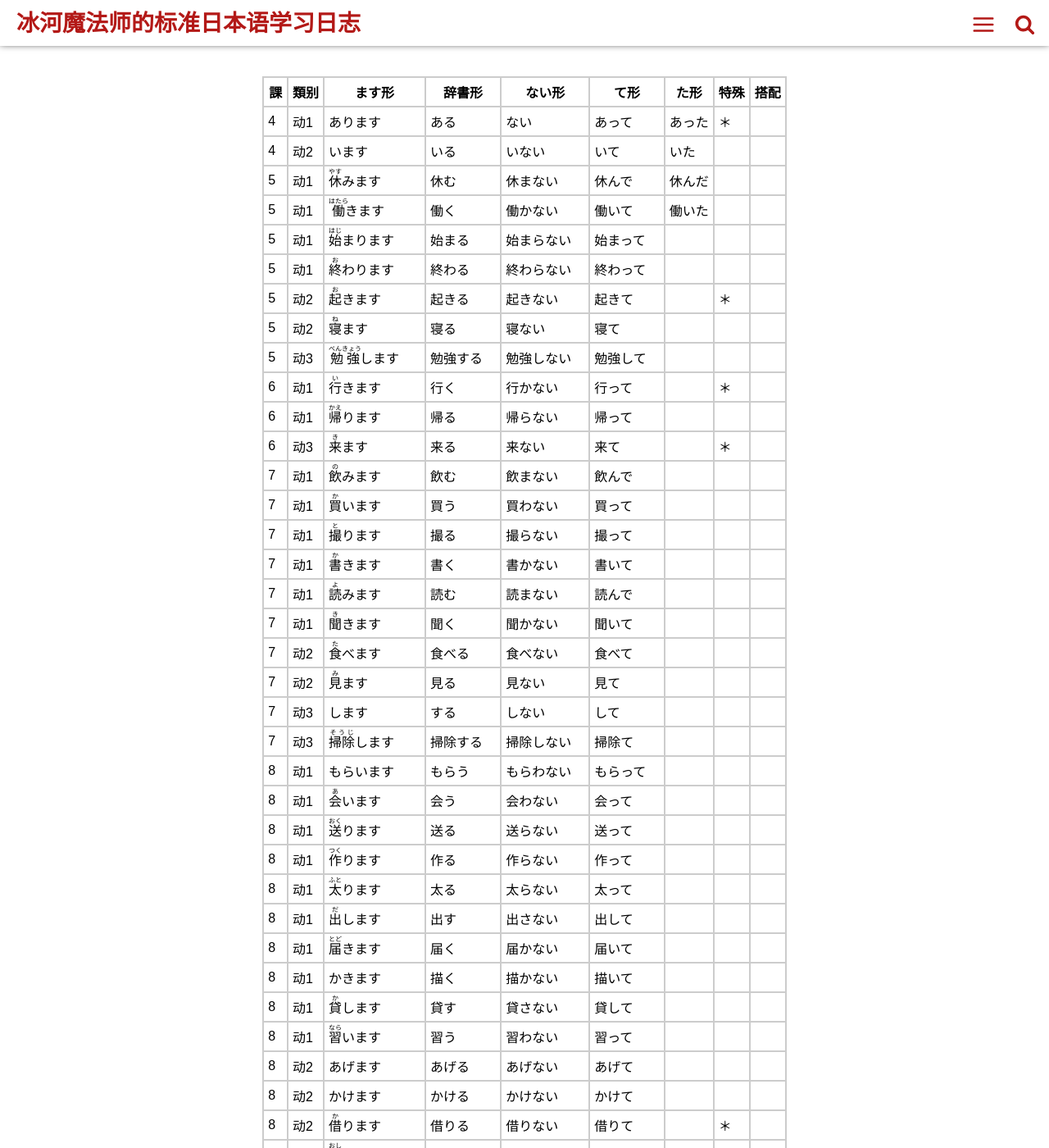
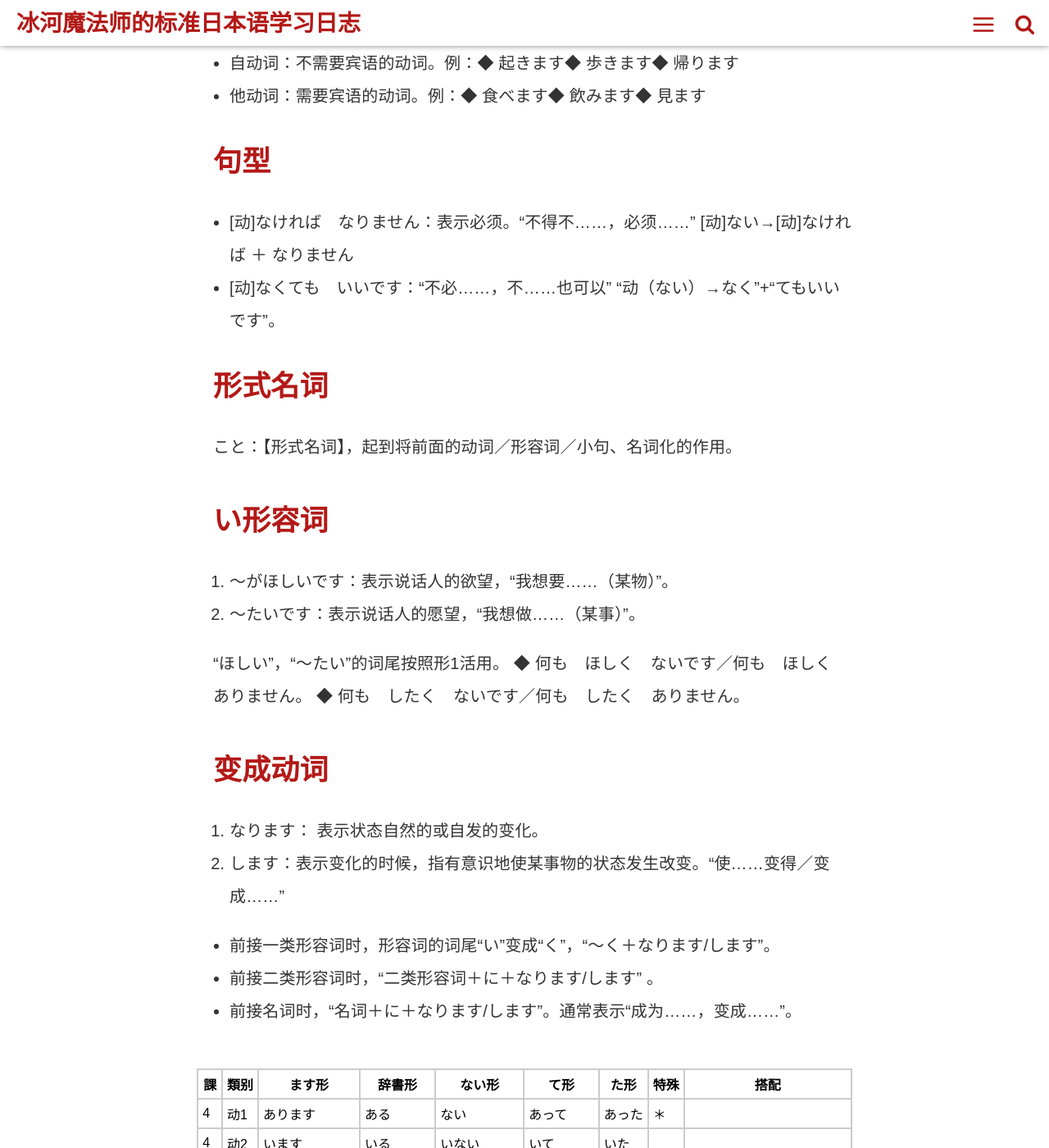
Before and after one commit to wizicer/LearnJapan, a Jekyll site: the page built from _posts/2016-09-17-verb.md, in a window 1280 px wide and 1400 px high, scrolled down 2019 px. Shown: the whole window at 82% size. Built offline with Jekyll 4.4.1, drawn with Linux system fonts in a browser that asks for light colours; some of the changed text lies outside the part shown.

Commit message:
enhance verb grammar

```diff
--- a/_posts/2016-09-17-verb.md
+++ b/_posts/2016-09-17-verb.md
@@ -40,17 +40,48 @@ category: grammar
 ## 动词“た形”
 活用：“て形”的“て”换成“た”，“で”换成“だ”
 
-# 自动词和他动词
+# 语法
+
+## 自动词和他动词
 
 * 自动词：不需要宾语的动词。例：◆ 起きます◆ 歩きます◆ 帰ります
 * 他动词：需要宾语的动词。例：◆ 食べます◆ 飲みます◆ 見ます
+
+## 句型
+
+* [动]なければ　なりません：表示必须。“不得不……，必须……”
+  [动]ない→[动]なければ ＋ なりません
+* [动]なくても　いいです：“不必……，不……也可以”
+  “动（ない）→なく”+“てもいいです”。
+
+## 形式名词
+
+こと：【形式名词】，起到将前面的动词／形容词／小句、名词化的作用。
+
+## い形容词
+
+1. ～がほしいです：表示说话人的欲望，“我想要……（某物）”。
+2. ～たいです：表示说话人的愿望，“我想做……（某事）”。
+
+“ほしい”，“～たい”的词尾按照形1活用。
+◆ 何も　ほしく　ないです／何も　ほしく　ありません。
+◆ 何も　したく　ないです／何も　したく　ありません。
+
+## 变成动词
+
+1. なります： 表示状态自然的或自发的变化。
+2. します：表示变化的时候，指有意识地使某事物的状态发生改变。“使……变得／变成……”
+
+* 前接一类形容词时，形容词的词尾“い”变成“く”，“～く＋なります/します”。
+* 前接二类形容词时，“二类形容词＋に＋なります/します” 。
+* 前接名词时，“名词＋に＋なります/します”。通常表示“成为……，变成……”。
 
 | 課 | 類别 | ます形                   | 辞書形       | ない形       | て形         | た形         | 特殊 | 搭配                     |
 | -- | ---  | -----------------------  | ------------ | ------------ | ------------ | ------------ | ---- | ------------------------ |
 | 4  | 动1  | あります                 | ある         | ない         | あって       | あった       | ＊   |                          |
 | 4  | 动2  | います                   | いる         | いない       | いて         | いた         |      |                          |
 | 5  | 动1  | !休(やす)みます          | 休む         | 休まない     | 休んで       | 休んだ       |      |                          |
-| 5  | 动1  | !働(はたら)きます        | 働く         | 働かない     | 働いて       | 働いた       |      |                          |
+| 5  | 动1  | !働(はたら)きます        | 働く         | 働かない     | 働いて       | 働いた       |      | 外国で働く               |
 | 5  | 动1  | !始(はじ)まります        | 始まる       | 始まらない   | 始まって     |              |      |                          |
 | 5  | 动1  | !終(お)わります          | 終わる       | 終わらない   | 終わって     |              |      |                          |
 | 5  | 动2  | !起(お)きます            | 起きる       | 起きない     | 起きて       |              | ＊   |                          |
@@ -59,28 +90,28 @@ category: grammar
 | 6  | 动1  | !行(い)きます            | 行く         | 行かない     | 行って       |              | ＊   |                          |
 | 6  | 动1  | !帰(かえ)ります          | 帰る         | 帰らない     | 帰って       |              |      |                          |
 | 6  | 动3  | !来(き)ます              | 来る         | 来ない       | 来て         |              | ＊   |                          |
-| 7  | 动1  | !飲(の)みます            | 飲む         | 飲まない     | 飲んで       |              |      |                          |
+| 7  | 动1  | !飲(の)みます            | 飲む         | 飲まない     | 飲んで       |              |      | 水が飲む                 |
 | 7  | 动1  | !買(か)います            | 買う         | 買わない     | 買って       |              |      |                          |
 | 7  | 动1  | !撮(と)ります            | 撮る         | 撮らない     | 撮って       |              |      |                          |
 | 7  | 动1  | !書(か)きます            | 書く         | 書かない     | 書いて       |              |      |                          |
-| 7  | 动1  | !読(よ)みます            | 読む         | 読まない     | 読んで       |              |      |                          |
+| 7  | 动1  | !読(よ)みます            | 読む         | 読まない     | 読んで       |              |      | 本を読む                 |
 | 7  | 动1  | !聞(き)きます            | 聞く         | 聞かない     | 聞いて       |              |      |                          |
 | 7  | 动2  | !食(た)べます            | 食べる       | 食べない     | 食べて       |              |      |                          |
-| 7  | 动2  | !見(み)ます              | 見る         | 見ない       | 見て         |              |      |                          |
-| 7  | 动3  | します                   | する         | しない       | して         |              |      |                          |
+| 7  | 动2  | !見(み)ます              | 見る         | 見ない       | 見て         |              |      | 映画を見る               |
+| 7  | 动3  | します                   | する         | しない       | して         |              |      | 無理をしない、電話をする |
 | 7  | 动3  | !掃除(そうじ)します      | 掃除する     | 掃除しない   | 掃除て       |              |      |                          |
 | 8  | 动1  | もらいます               | もらう       | もらわない   | もらって     |              |      |                          |
 | 8  | 动1  | !会(あ)います            | 会う         | 会わない     | 会って       |              |      |                          |
 | 8  | 动1  | !送(おく)ります          | 送る         | 送らない     | 送って       |              |      |                          |
 | 8  | 动1  | !作(つく)ります          | 作る         | 作らない     | 作って       |              |      |                          |
 | 8  | 动1  | !太(ふと)ります          | 太る         | 太らない     | 太って       |              |      |                          |
-| 8  | 动1  | !出(だ)します            | 出す         | 出さない     | 出して       |              |      |                          |
+| 8  | 动1  | !出(だ)します            | 出す         | 出さない     | 出して       |              |      | レポートを出す           |
 | 8  | 动1  | !届(とど)きます          | 届く         | 届かない     | 届いて       |              |      |                          |
 | 8  | 动1  | かきます                 | 描く         | 描かない     | 描いて       |              |      |                          |
 | 8  | 动1  | !貸(か)します            | 貸す         | 貸さない     | 貸して       |              |      |                          |
 | 8  | 动1  | !習(なら)います          | 習う         | 習わない     | 習って       |              |      |                          |
 | 8  | 动2  | あげます                 | あげる       | あげない     | あげて       |              |      |                          |
-| 8  | 动2  | かけます                 | かける       | かけない     | かけて       |              |      |                          |
+| 8  | 动2  | かけます                 | かける       | かけない     | かけて       |              |      | 電話をかける             |
 | 8  | 动2  | !借(か)ります            | 借りる       | 借りない     | 借りて       |              | ＊   |                          |
 | 8  | 动2  | !教(おし)えます          | 教える       | 教えない     | 教えて       |              |      |                          |
 | 11 | 动1  | !分(わ)かります          | 分かる       | 分からない   | 分かって     |              |      |                          |
@@ -121,11 +152,11 @@ category: grammar
 | 14 | 动3  | !卒業(そつぎょう)します  | 卒業する     | 卒業しない   | 卒業して     |              |      |                          |
 | 14 | 动3  | !食事(しょくじ)します    | 食事する     | 食事しない   | 食事して     |              |      |                          |
 | 14 | 动3  | !整理(せいり)します      | 整理する     | 整理しない   | 整理して     |              |      |                          |
-| 14 | 动3  | コピーします             | コピーする   | コピーしない | コピーして   |              |      |                          |
+| 14 | 动3  | コピーします             | コピーする   | コピーしない | コピーして   |              |      | 資料をコピーする         |
 | 15 | 动1  | !乗(の)ります            | 乗る         | 乗らない     | 乗って       |              |      |                          |
 | 15 | 动1  | !使(つか)います          | 使う         | 使わない     | 使って       |              |      |                          |
 | 15 | 动1  | !座(すわ)ります          | 座る         | 座らない     | 座って       |              |      |                          |
-| 15 | 动1  | !入(はい)ります          | 入る         | 入らない     | 入って       |              |      |                          |
+| 15 | 动1  | !入(はい)ります          | 入る         | 入らない     | 入って       |              |      | お風呂に入る             |
 | 15 | 动1  | !申(もう)します          | 申す         | 申さない     | 申して       |              |      |                          |
 | 15 | 动1  | とります                 | とる         | とらない     | とって       |              |      |                          |
 | 15 | 动1  | !歌(うた)います          | 歌う         | 歌らない     | 歌って       |              |      |                          |
@@ -133,7 +164,7 @@ category: grammar
 | 15 | 动2  | !止(と)めます            | 止める       | 止めない     | 止めて       |              |      |                          |
 | 16 | 动1  | !持(も)ちます            | 持つ         | 持たない     | 持って       |              |      |                          |
 | 16 | 动1  | !住(す)みます            | 住む         | 住まない     | 住んで       |              |      |                          |
-| 16 | 动1  | !知(し)ります            | 知る         | 知らない     | 知って       |              |      |                          |
+| 16 | 动1  | !知(し)ります            | 知る         | 知らない     | 知って       |              |      | 知っています             |
 | 16 | 动1  | !直(なお)します          | 直す         | 直さない     | 直して       |              |      |                          |
 | 16 | 动2  | !片(かた)づけます        | 片づける     | 片づけない   | 片づけて     |              |      |                          |
 | 16 | 动3  | !練習(れんしゅう)します  | 練習する     | 練習しない   | 練習して     |              |      |                          |
@@ -144,7 +175,7 @@ category: grammar
 | 18 | 动1  | なります                 | なる         | あらない     |              |              |      |                          |
 | 18 | 动1  | !開(あ)きます            | 開く         | 開かない     |              |              |      |                          |
 | 18 | 动1  | !似合(にあ)います        | 似合う       | 似合わない   |              |              |      |                          |
-| 19 | 动1  | !触(さわ)ります          | 触る         | 触らない     |              |              |      |                          |
+| 19 | 动1  | !触(さわ)ります          | 触る         | 触らない     |              |              |      | 品物に触る               |
 | 19 | 动1  | !脱(ぬ)ぎます            | 脱ぐ         | 脱がない     |              |              |      |                          |
 | 19 | 动1  | !転(ころ)びます          | 転ぶ         | 転ばない     |              |              |      |                          |
 | 19 | 动1  | !渇(かわ)きます          | 渇く         | 渇かない     |              |              |      |                          |
@@ -159,7 +190,7 @@ category: grammar
 | 19 | 动1  | !置(お)きます            | 置く         | 置かない     |              |              |      |                          |
 | 19 | 动1  | !払(はら)います          | 払う         | 払わない     |              |              |      |                          |
 | 19 | 动1  | !立(た)ちます            | 立つ         | 立たない     |              |              |      |                          |
-| 19 | 动2  | !忘(わす)れます          | 忘れる       | 忘れない     |              |              |      |                          |
+| 19 | 动2  | !忘(わす)れます          | 忘れる       | 忘れない     |              |              |      | 鍵を忘れる               |
 | 19 | 动2  | !慌(あわ)てます          | 慌てる       | 慌てない     |              |              |      |                          |
 | 19 | 动2  | !捨(す)てます            | 捨てる       | 捨てない     |              |              |      |                          |
 | 19 | 动2  | !残業(ざんぎょう)します  | 残業する     | 残業しない   |              |              |      |                          |
@@ -181,18 +212,18 @@ category: grammar
 | 21 | 动3  | !運動(うんどう)します    | 運動する     | 運動しない   |              |              |      |                          |
 | 21 | 动3  | !洗濯(せんたく)します    | 洗濯する     | 洗濯しない   |              |              |      |                          |
 | 21 | 动3  | !報告(ほうこく)します    | 報告する     | 報告しない   |              |              |      |                          |
-| 22 | 动1  | やります                 | やる         | やらない     |              |              |      |                          |
+| 22 | 动1  | やります                 | やる         | やらない     |              |              |      | ゲームをやる             |
 | 23 | 动1  | !違(ちが)います          | 違う         | 違わない     |              |              |      |                          |
 | 23 | 动1  | !込(こ)みます            | 込む         | 込まない     |              |              |      |                          |
-| 23 | 动1  | !決(き)まります          | 決まる       | 決まらない   |              |              |      |                          |
+| 23 | 动1  | !決(き)まります          | 決まる       | 決まらない   |              |              |      | 自动词 日本留学が決まる  |
 | 23 | 动2  | !知(し)らせます          | 知らせる     | 知らせない   |              |              |      |                          |
 | 23 | 动2  | !確(たし)かめます        | 確かめる     | 確かめない   |              |              |      |                          |
 | 24 | 动1  | !思(おも)います          | 思う         | 思わない     |              |              |      |                          |
 | 24 | 动1  | !言(い)います            | 言う         | 言わない     |              |              |      |                          |
-| 24 | 动1  | !探(さが)します          | 探す         | 探さない     |              |              |      |                          |
+| 24 | 动1  | !探(さが)します          | 探す         | 探さない     |              |              |      | 恋人を探す               |
 | 24 | 动1  | !笑(わら)います          | 笑う         | 笑わない     |              |              |      |                          |
-| 24 | 动2  | やめます                 | やめる       | やめない     |              |              |      |                          |
-| 24 | 动2  | !決(き)めます            | 決める       | 決めない     |              |              |      |                          |
+| 24 | 动2  | やめます                 | やめる       | やめない     |              |              |      | お酒をやめる             |
+| 24 | 动2  | !決(き)めます            | 決める       | 決めない     |              |              |      | 日本留学を決める         |
 | 24 | 动3  | !寝坊(ねぼう)します      | 寝坊する     | 寝坊しない   |              |              |      |                          |
 | 24 | 动3  | !外出(がいしゅつ)します  | 外出する     | 外出しない   |              |              |      |                          |
 | 24 | 动3  | !研究(けんきゅう)します  | 研究する     | 研究しない   |              |              |      |                          |
```
Also changed, not shown: other parts of _posts/2016-09-17-verb.md (+1 -1 lines).
